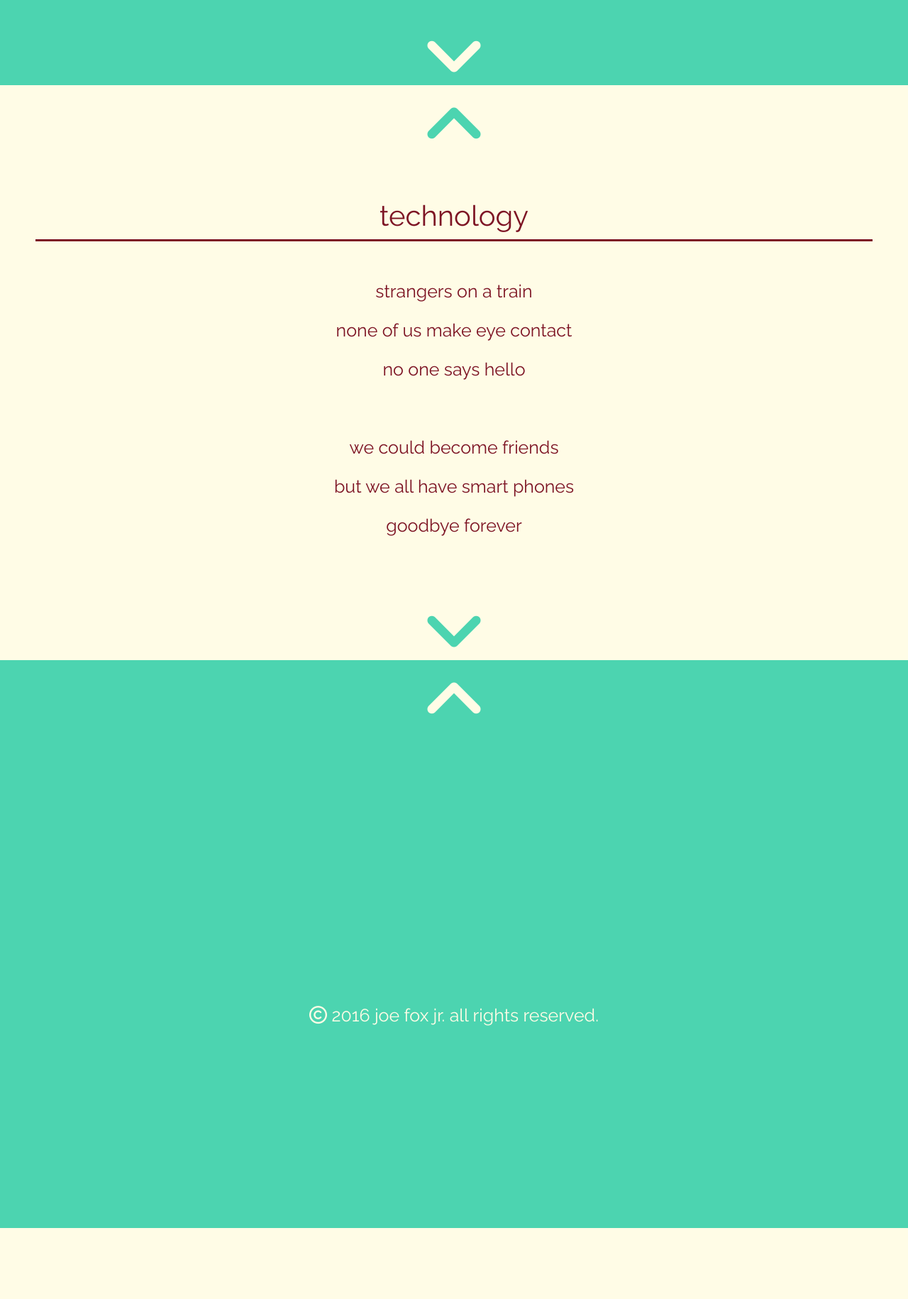
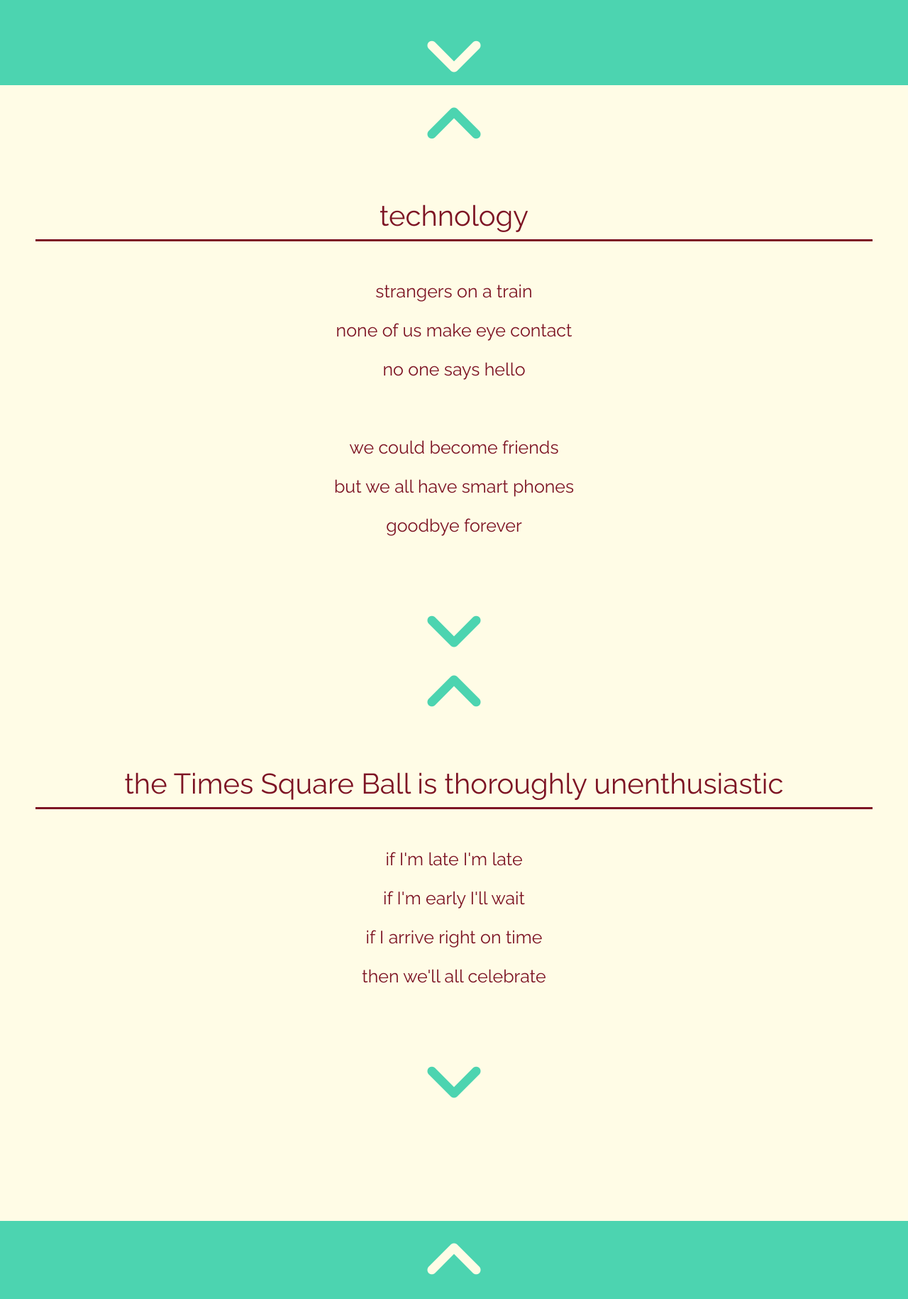
Before and after one commit to JoeFoxJr/joepoem, a plain HTML site: page index.html in a window 1280 px wide. Shown: the part 680-2510 px from the top of the page at 71% size. Before the commit the page ends 2410 px from the top, so only its background shows below. Drawn offline with Linux system fonts and the light colour scheme.

Commit message:
add second poem, adjust layout

```diff
--- a/css/main.css
+++ b/css/main.css
@@ -19,10 +19,14 @@ a {
   text-decoration: none;
 }
 
+*:focus {
+  outline:0;
+}
+
 #main-page-header {
   background-color: #4CD4B0;
   height: 100vh;
-  min-height: 450px;
+  min-height: 700px;
 }
 
 #main-page-title {
@@ -54,6 +58,8 @@ a {
   text-align: center;
   display: inline-block;
   vertical-align: bottom;
+
+  color: #4CD4B0;
 }
 
 .scroll-up {
@@ -63,23 +69,21 @@ a {
   text-align: center;
   display: inline-block;
   vertical-align: top;
+
+  color: #4CD4B0;
 }
 
 #first-scroll:hover, .scroll-down:hover, .scroll-up:hover {
   background-color: #2980b9;
 }
 
-#a, #b {
-  color: #4CD4B0;
-}
-
 #last-scroll {
   color: #FFFCE6;
 }
 
-#poems-section {
-/*  height: 100vh;
-  min-height: 450px;*/
+.poem-section {
+  height: 100vh;
+  min-height: 800px;
 }
 
 .poem1 {
--- a/index.html
+++ b/index.html
@@ -26,18 +26,14 @@
 
     <div id="main-page-header">
       <div id="main-page-title">j o e p o e m</div>
-      <a href="#a">
-        <div id="first-scroll">
-          <i class="fa fa-angle-down" aria-hidden="true"></i>
-        </div>
+      <a id="first-scroll" href="#a">
+        <i class="fa fa-angle-down" aria-hidden="true"></i>
       </a>
     </div>
 
-    <div id="poems-section">
-      <a href="#">
-        <div class="scroll-up" id="a">
+    <div class="poem-section">
+      <a class="scroll-up" id="a" href="#">
           <i class="fa fa-angle-up" aria-hidden="true"></i>
-        </div>
       </a>
 
       <div class="poem1" data-poem-date="2016/12/30">
@@ -54,21 +50,41 @@
         </div>
       </div>
 
+      <a class="scroll-down" id="b" href="#c">
+        <i class="fa fa-angle-down" aria-hidden="true"></i>
+      </a>
+    </div>
+
+    <div class="poem-section">
+      <a class="scroll-up" id="c" href="#a">
+        <i class="fa fa-angle-up" aria-hidden="true"></i>
+      </a>
+
+      <div class="poem1" data-poem-date="2016/12/31">
+        <div class="poem-title1">the Times Square Ball is thoroughly unenthusiastic</div>
+        <div class="poem-body1">
+          <br/>
+          <p>if I'm late I'm late</p>
+          <p>if I'm early I'll wait</p>
+          <p>if I arrive right on time</p>
+          <p>then we'll all celebrate</p>
+        </div>
+      </div>
+
       <a class="scroll-down" id="b" href="#footer">
         <i class="fa fa-angle-down" aria-hidden="true"></i>
       </a>
-
     </div>
 
     <div id="footer">
-      <a href="#a">
-        <div class="scroll-up" id="last-scroll">
-          <i class="fa fa-angle-up" aria-hidden="true"></i>
-        </div>
+      <a class="scroll-up" id="last-scroll" href="#c">
+        <i class="fa fa-angle-up" aria-hidden="true"></i>
       </a>
 
       <div id="footer-text">
-        <i class="fa fa-copyright" aria-hidden="true"></i> 2016 joe fox jr.  all rights reserved.
+        <span style="font-size: 80px">this is the end</span>
+        <br/><br/><br/><br/>
+        <p><i class="fa fa-copyright" aria-hidden="true"></i> 2016 joe poem inc.  all rights reserved.</p>
       </div>
     </div>
 
```
